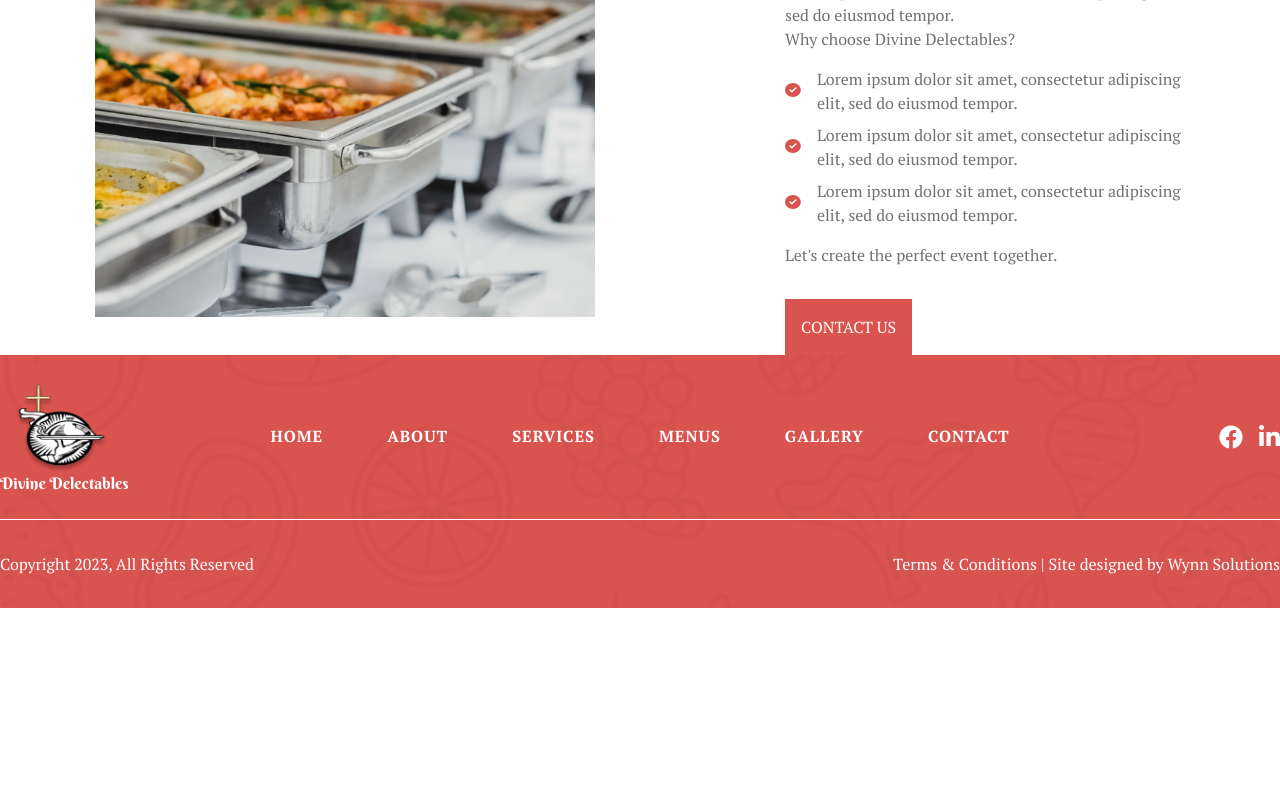
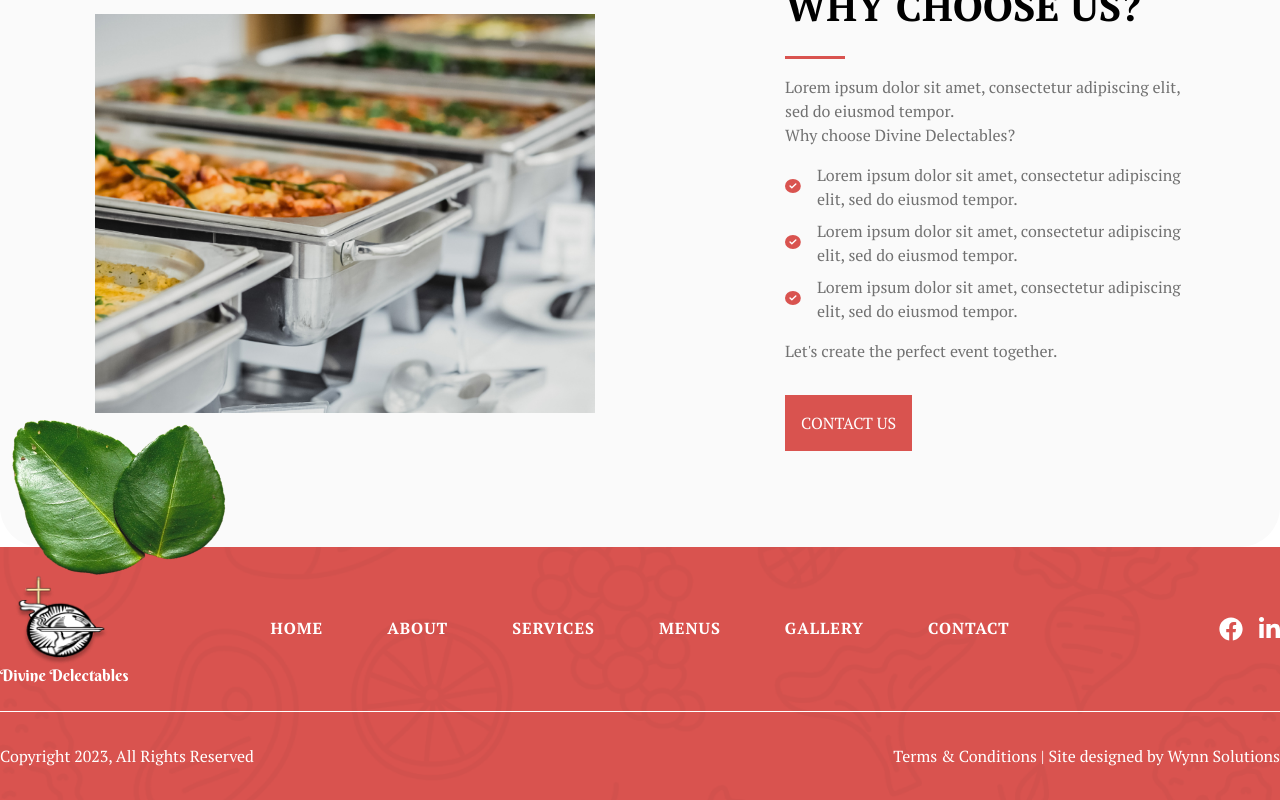
Before and after one commit to jacwynn/divinedelectables.com, a Next.js app: page / in a window 1280 px wide. Shown: the part 2280-3080 px from the top of the page. Before the commit the page ends 2888 px from the top, so only its background shows below. Built offline with nearby package versions, Linux system fonts and the light colour scheme.

Commit message:
add additional styling and modificaitons to why choose us component

```diff
--- a/components/HomepageServices/index.js
+++ b/components/HomepageServices/index.js
@@ -80,3 +80,5 @@ export default function HomepageServices() {
     </section>
   );
 }
+
+// TODO: Put the image inside the container so that I don't have to get magacial with the absolute positioning
--- a/components/HomepageWhyChooseUs/index.js
+++ b/components/HomepageWhyChooseUs/index.js
@@ -1,4 +1,5 @@
 import ImageAndText from "../ImageAndText";
+import Image from "next/image";
 
 export default function HomepageWhyChooseUs() {
   const whyChooseUs = {
@@ -6,7 +7,7 @@ export default function HomepageWhyChooseUs() {
       url: "/images/buffet.jpg",
       alt: "about",
       width: "500",
-      mobileWidth: "250",
+      mobileWidth: "500",
       height: "370",
     },
     content: {
@@ -18,10 +19,17 @@ export default function HomepageWhyChooseUs() {
   };
 
   return (
-    <section className="mt-[5rem]">
-      <div className="container px-4 mx-auto lg:px-0">
+    <section className="mt-[5rem] relative">
+      <div className="container w-[90%] lg:w-auto mx-auto bg-brand-bg-grey rounded-[2.5rem] p-[2.5rem] lg:p-24 lg:px-0">
         <ImageAndText image={whyChooseUs.image} content={whyChooseUs.content} />
       </div>
+      <Image
+        src={"/images/leafs.png"}
+        alt="leaf"
+        width={285}
+        height={230}
+        className="absolute top-[-5%] lg:top-auto lg:left-auto bottom-auto lg:bottom-[-15%] w-[8.125rem] lg:w-auto"
+      />
     </section>
   );
 }
@@ -53,3 +61,5 @@ const Paragraph = () => {
     </div>
   );
 };
+
+// TODO: Put the image inside the container so that I don't have to get magacial with the absolute positioning
```
